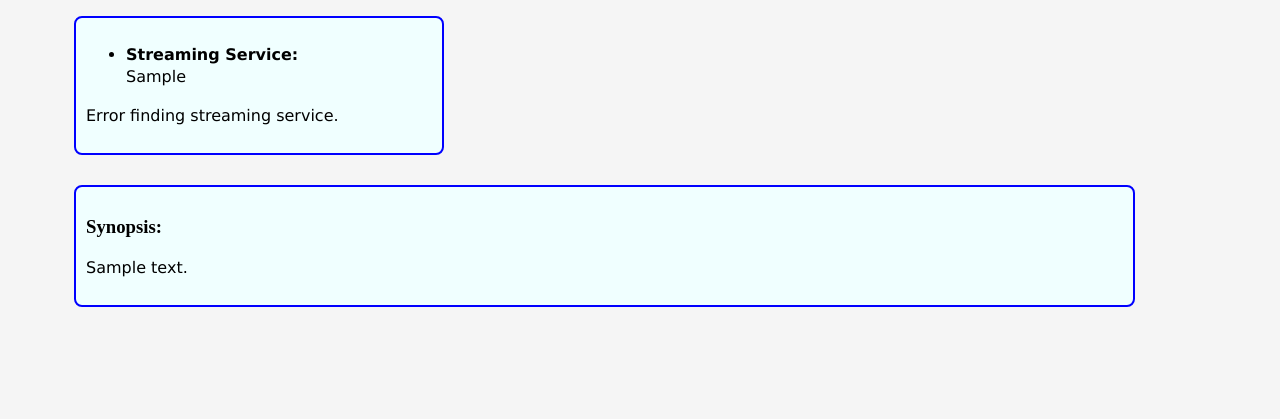
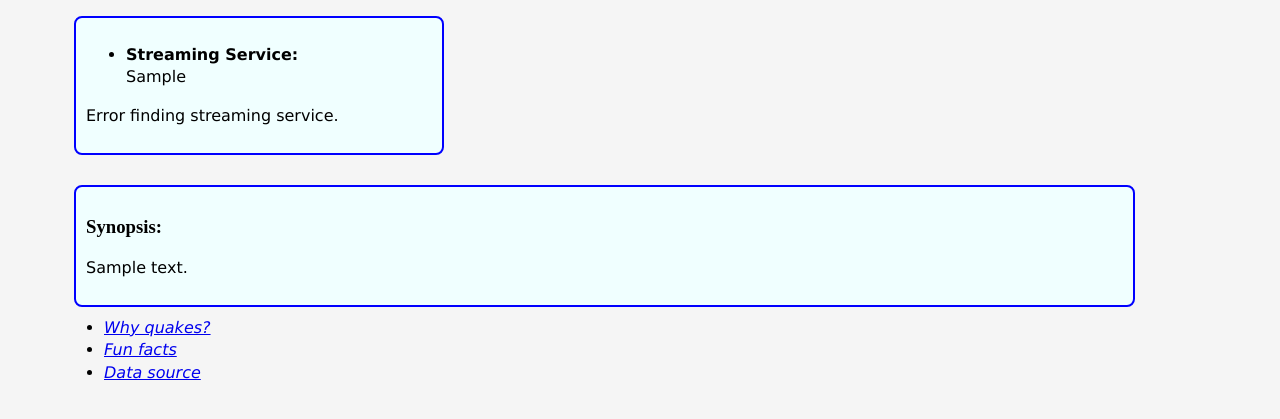
Before and after one commit to CS-257-S22/team-project-team-e-1, a Flask app: template templates/movieInfo.html in a window 1280 px wide. Shown: the part 339-758 px from the top of the page. Run offline with Flask 2, Linux system fonts and the light colour scheme; the template is opened without the code that fills it: most values are stand-ins (such as "Sample title", 1, 10 or a date in 2020).

Commit message:
port, css for home, movieInfo

```diff
--- a/teamFlaskFrontEnd.py
+++ b/teamFlaskFrontEnd.py
@@ -75,4 +75,4 @@ def python_bug(e):
 
 
 if __name__ == '__main__':
-    app.run(host="localhost", port=8000, debug=True)
+    app.run(port=8000, debug=True)
--- a/templates/home.html
+++ b/templates/home.html
@@ -1,6 +1,7 @@
 <html>
     <head>
         <title>Streaming Database</title>
+        <link rel="stylesheet" href="../static/homepage.css">
     </head>
     <body>
         <h1>Streaming Filter</h1>
--- a/templates/movieInfo.html
+++ b/templates/movieInfo.html
@@ -62,6 +62,13 @@
             <p>{{description}}</p>
         </div>
 
+        <div><em><nav>
+            <ul>
+            <li><a href="localhost:8000">Why quakes?</a></li>
+            <li><a href="#fun">Fun facts</a></li>
+            <li><a href="#data">Data source</a></li>
+            </ul>
+        </nav></em></div>
 
     </body>
 </html>
```
